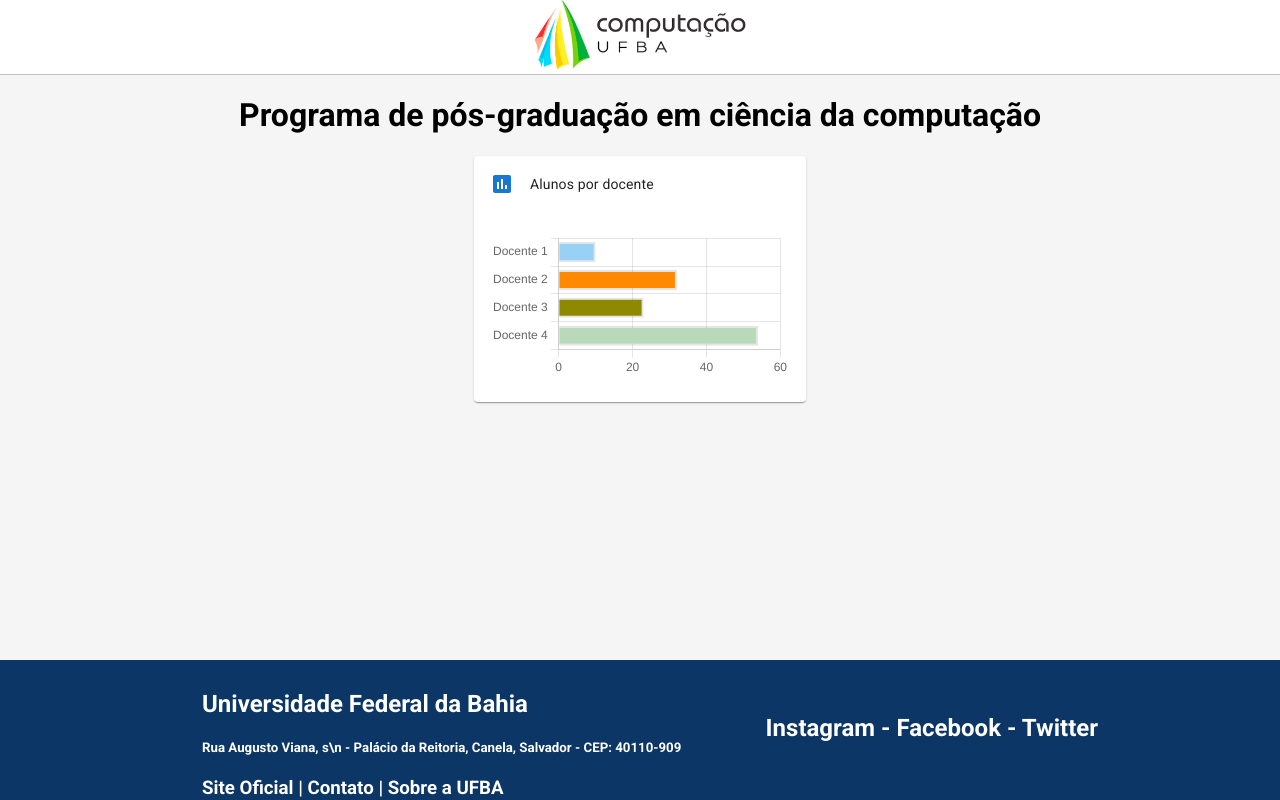
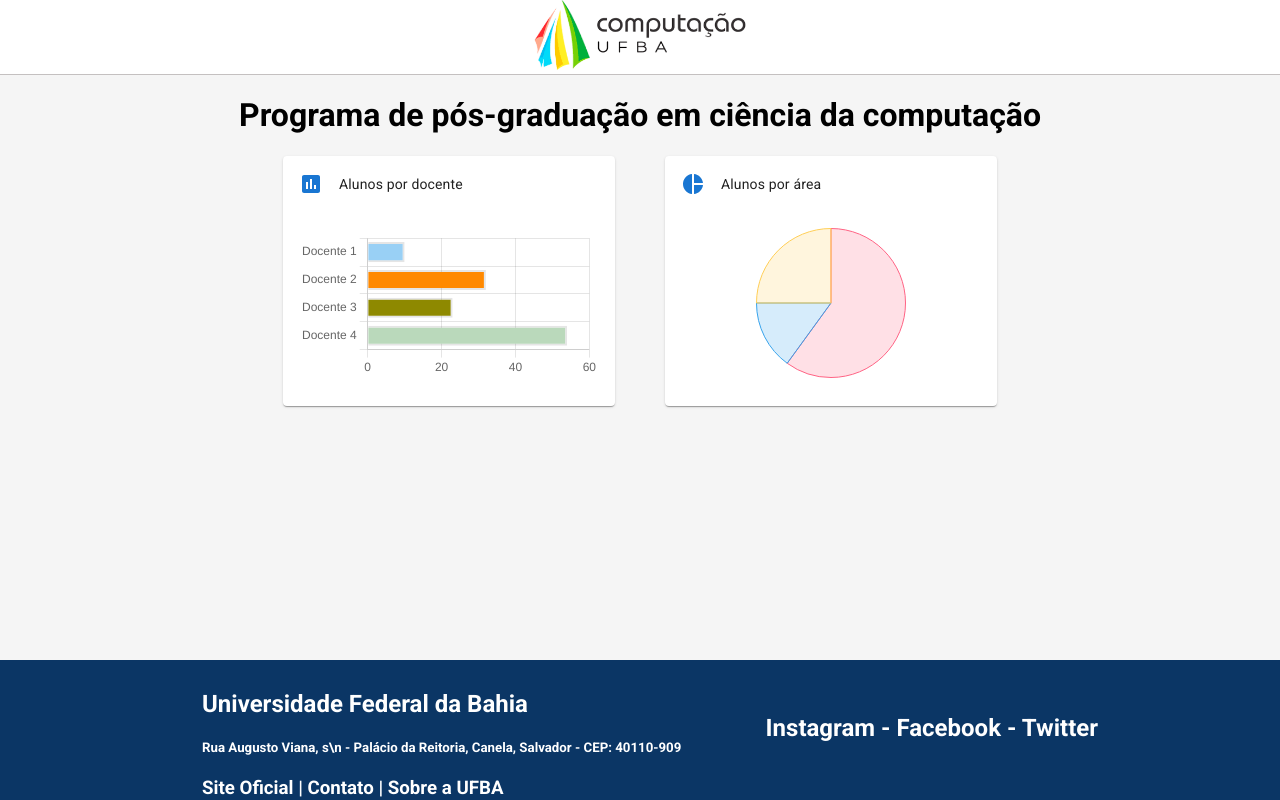
Before and after one commit to pgcomp-dashboard/pgcomp-dashboard, a React app in the folder frontend/: page / in a window 1280 px wide. Built offline with nearby package versions, Linux system fonts and the light colour scheme.

Commit message:
creating pie chart and adjusting it on screen

```diff
--- a/frontend/src/App.jsx
+++ b/frontend/src/App.jsx
@@ -4,7 +4,9 @@ import Title from "./components/Title/Title";
 import DataCard from "./components/DataCard/DataCard";
 import HorizontalBarChart from "./components/Charts/HorizontalBarChart";
 import AssessmentIcon from "@mui/icons-material/Assessment";
+import PieChartIcon from '@mui/icons-material/PieChart';
 import Footer from "./components/Footer/Footer";
+import PieChart from "./components/Charts/PieChart";
 
 export function App() {
     return (
@@ -16,11 +18,21 @@ export function App() {
 
             <div className={styles.cards__container}>
 
-                <DataCard title="Alunos por docente"
-                    minWidth="400"
-                    minHeight="200"
-                    icon={AssessmentIcon}
-                    chart={HorizontalBarChart} />
+                <div className={styles.cards__container__horizontal}>
+                    <DataCard title="Alunos por docente"
+                        minWidth="400"
+                        minHeight="200"
+                        height="250px"
+                        icon={AssessmentIcon}
+                        chart={HorizontalBarChart} />
+
+                    <DataCard title="Alunos por área"
+                        minWidth="400"
+                        minHeight="200"
+                        height="250px"
+                        icon={PieChartIcon}
+                        chart={PieChart} />
+                </div>
 
             </div>
 
--- a/frontend/src/App.module.css
+++ b/frontend/src/App.module.css
@@ -1,6 +1,10 @@
 .cards__container {
     display: flex;
+    flex-direction: column;
     justify-content: center;
     align-items: center;
-    width: 100%;
 }
+.cards__container__horizontal{
+    display: flex;
+    column-gap: 50px;
+}
--- a/frontend/src/components/Charts/HorizontalBarChart.jsx
+++ b/frontend/src/components/Charts/HorizontalBarChart.jsx
@@ -47,9 +47,9 @@ function HorizontalBarChart(props) {
                 label: 'Dataset teste',
                 data: [10, 32, 23, 54],
                 backgroundColor: ['rgba(53, 162, 235, 0.5)',
-                'rgb(255, 137, 0)',
-                'rgb(142, 137, 0)',
-                'rgb(186, 217, 187)']
+                    'rgb(255, 137, 0)',
+                    'rgb(142, 137, 0)',
+                    'rgb(186, 217, 187)']
             }]
     }
 
--- /dev/null
+++ b/frontend/src/components/Charts/PieChart.jsx
@@ -0,0 +1,48 @@
+import React from 'react';
+import { Chart as ChartJS, ArcElement, Tooltip, Legend } from 'chart.js';
+import { Pie } from 'react-chartjs-2';
+
+ChartJS.register(ArcElement, Tooltip, Legend);
+
+function PieChart(props) {
+    const options = {
+        labels: {
+            render: 'label'
+        },
+        maintainAspectRatio: false,
+        responsive: true,
+        plugins: {
+            legend: {
+                display: false,
+            },
+            title: {
+                display: false,
+                text: 'Chart.js Pie Chart',
+            },
+        }
+    }
+
+    const data = {
+        labels: ['Computação Gráfica', 'Análise de Dados', 'Inteligência Artificial',],
+        datasets: [
+            {
+                label: '# of Votes',
+                data: [12, 3, 5,],
+                backgroundColor: [
+                    'rgba(255, 99, 132, 0.2)',
+                    'rgba(54, 162, 235, 0.2)',
+                    'rgba(255, 206, 86, 0.2)',
+                ],
+                borderColor: [
+                    'rgba(255, 99, 132, 1)',
+                    'rgba(54, 162, 235, 1)',
+                    'rgba(255, 206, 86, 1)',
+                ],
+                borderWidth: 1,
+            },
+        ],
+    };
+    return <Pie options={options} data={data} />;
+}
+
+export default PieChart
--- a/frontend/src/components/DataCard/DataCard.jsx
+++ b/frontend/src/components/DataCard/DataCard.jsx
@@ -6,7 +6,7 @@ import CardContent from '@mui/material/CardContent';
 function DataCard(props) {
     return (
         <div className={styles.data__card}>
-            <Card sx={{ minWidth: props.minWidth, minHeight: props.minHeight }}>
+            <Card sx={{ minWidth: props.minWidth, minHeight: props.minHeight, height: props.height, }}>
                 <CardHeader
                 avatar={
                     <props.icon color="primary" />
--- /dev/null
+++ b/package.json
@@ -0,0 +1,5 @@
+{
+  "dependencies": {
+    "chartjs-plugin-labels": "^1.1.0"
+  }
+}
```
